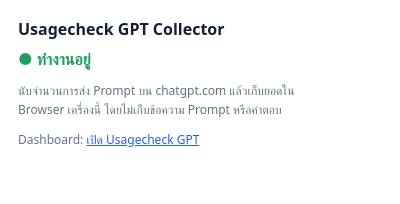
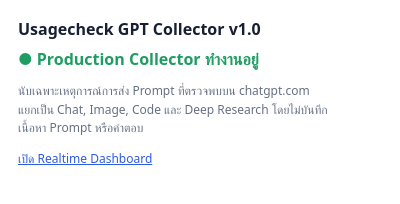
Before and after one commit to mnpworld/Usagecheck_GPT, a browser extension: page collectors/browser-extension/popup.html in a window 400 px wide. Drawn offline with Linux system fonts and the light colour scheme.

Commit message:
Update production collector popup

```diff
--- a/collectors/browser-extension/popup.html
+++ b/collectors/browser-extension/popup.html
@@ -1,10 +1,10 @@
 <!doctype html>
 <html lang="th">
-<head><meta charset="utf-8"><meta name="viewport" content="width=device-width,initial-scale=1"><style>body{font-family:system-ui,-apple-system,"Segoe UI",sans-serif;width:300px;margin:0;padding:18px;color:#172033}h1{font-size:16px;margin:0 0 8px}.ok{color:#1f9d62;font-weight:700}.muted{color:#667085;font-size:12px;line-height:1.55}a{color:#2d5be3}</style></head>
+<head><meta charset="utf-8"><meta name="viewport" content="width=device-width,initial-scale=1"><style>body{font-family:system-ui,-apple-system,"Segoe UI",sans-serif;width:310px;margin:0;padding:18px;color:#172033}h1{font-size:16px;margin:0 0 8px}.ok{color:#1f9d62;font-weight:800}.muted{color:#667085;font-size:12px;line-height:1.55}a{color:#2d5be3}</style></head>
 <body>
-  <h1>Usagecheck GPT Collector</h1>
-  <div class="ok">● ทำงานอยู่</div>
-  <p class="muted">นับจำนวนการส่ง Prompt บน chatgpt.com แล้วเก็บยอดใน Browser เครื่องนี้ โดยไม่เก็บข้อความ Prompt หรือคำตอบ</p>
-  <p class="muted">Dashboard: <a href="https://mnpworld.github.io/Usagecheck_GPT/" target="_blank">เปิด Usagecheck GPT</a></p>
+  <h1>Usagecheck GPT Collector v1.0</h1>
+  <div class="ok">● Production Collector ทำงานอยู่</div>
+  <p class="muted">นับเฉพาะเหตุการณ์การส่ง Prompt ที่ตรวจพบบน chatgpt.com แยกเป็น Chat, Image, Code และ Deep Research โดยไม่บันทึกเนื้อหา Prompt หรือคำตอบ</p>
+  <p class="muted"><a href="https://mnpworld.github.io/Usagecheck_GPT/" target="_blank">เปิด Realtime Dashboard</a></p>
 </body>
 </html>
```
